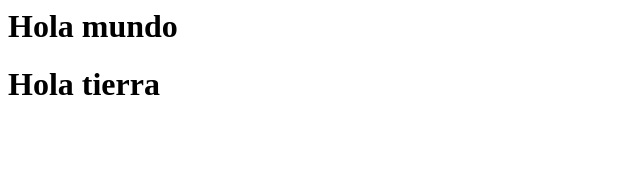
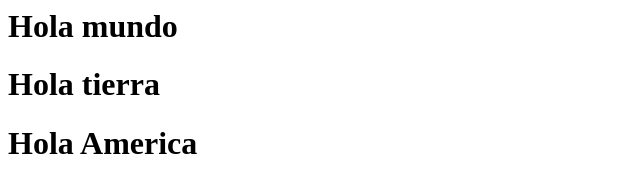
Before and after one commit to mishellayza/practicatag, a plain HTML site: page index.html in a window 1280 px wide. Shown: the whole page, without its empty margins (0-640 px from the left). Drawn offline with Linux system fonts and the light colour scheme.

Commit message:
hola america

```diff
--- a/index.html
+++ b/index.html
@@ -1,2 +1,3 @@
 <h1>Hola mundo</h1>
 <h1>Hola tierra</h1>
+<h1>Hola America</h1>
```
